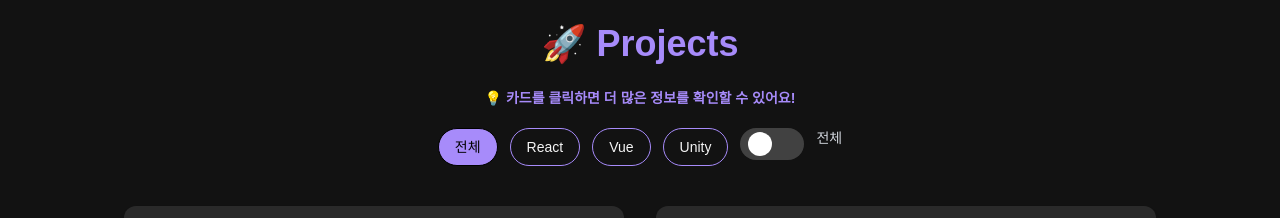
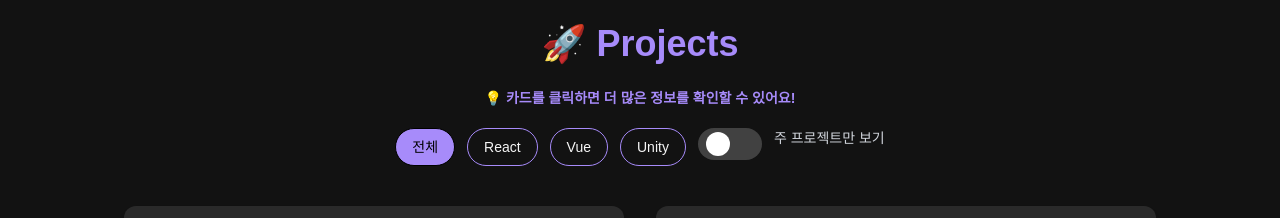
Before and after one commit to Siabel/portfolio_site, a Next.js app: page / in a window 1280 px wide. Shown: the part 2440-2658 px from the top of the page. Built offline with nearby package versions, Linux system fonts and the light colour scheme.

Commit message:
docs: project importance btn change

```diff
--- a/src/components/Projects/ProjectsSection.tsx
+++ b/src/components/Projects/ProjectsSection.tsx
@@ -96,7 +96,7 @@ export default function ProjectsSection() {
           />
           <span className="sr-only">주 프로젝트만 보기 토글</span>
         </button>
-        <span className="text-sm text-gray-300">{showMain ? '주 프로젝트' : '전체'}</span>
+        <span className="text-sm text-gray-300">{showMain ? '전체 프로젝트 보기' : '주 프로젝트만 보기'}</span>
       </div>
 
       <motion.div
```
